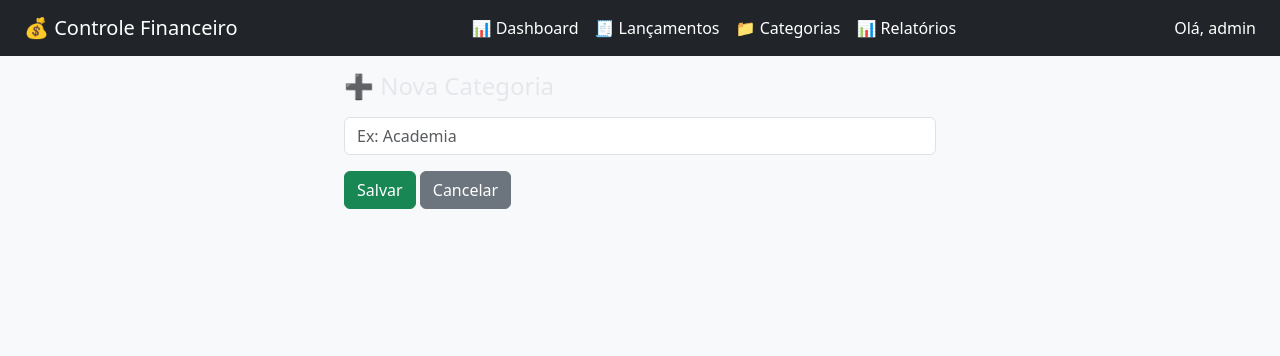
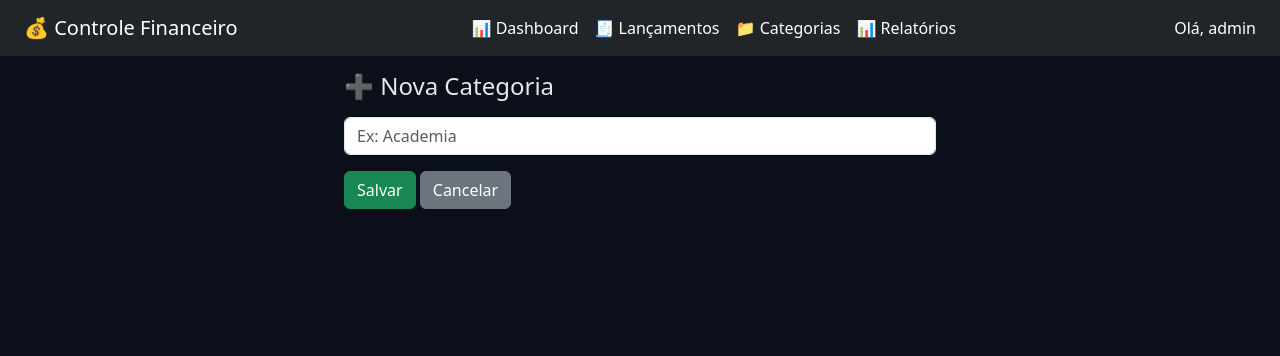
Before and after one commit to matheuspires1310-del/controle-financeiro, a Django app: page /categorias/criar/ in a window 1280 px wide. Shown: the top 356 px of the page. Run offline with Django 5.2, Linux system fonts and the light colour scheme; a user stored in the database is signed in.

Commit message:
Ajusta base.html e corrige CSS do dashboard dark

```diff
--- a/core/templates/base.html
+++ b/core/templates/base.html
@@ -8,12 +8,11 @@
     <!-- Bootstrap -->
     <link href="https://cdn.jsdelivr.net/npm/bootstrap@5.3.2/dist/css/bootstrap.min.css" rel="stylesheet">
     <script src="https://cdn.jsdelivr.net/npm/chart.js"></script>
-    <link rel="stylesheet" href="{% static 'core/css/dashboard_pro.css' %}">
     <link rel="stylesheet" href="{% static 'core/css/dashboard.css' %}">
 
 
 </head>
-<body class="bg-light">
+<body>
 
 
 <nav class="navbar navbar-dark bg-dark px-4">
```
